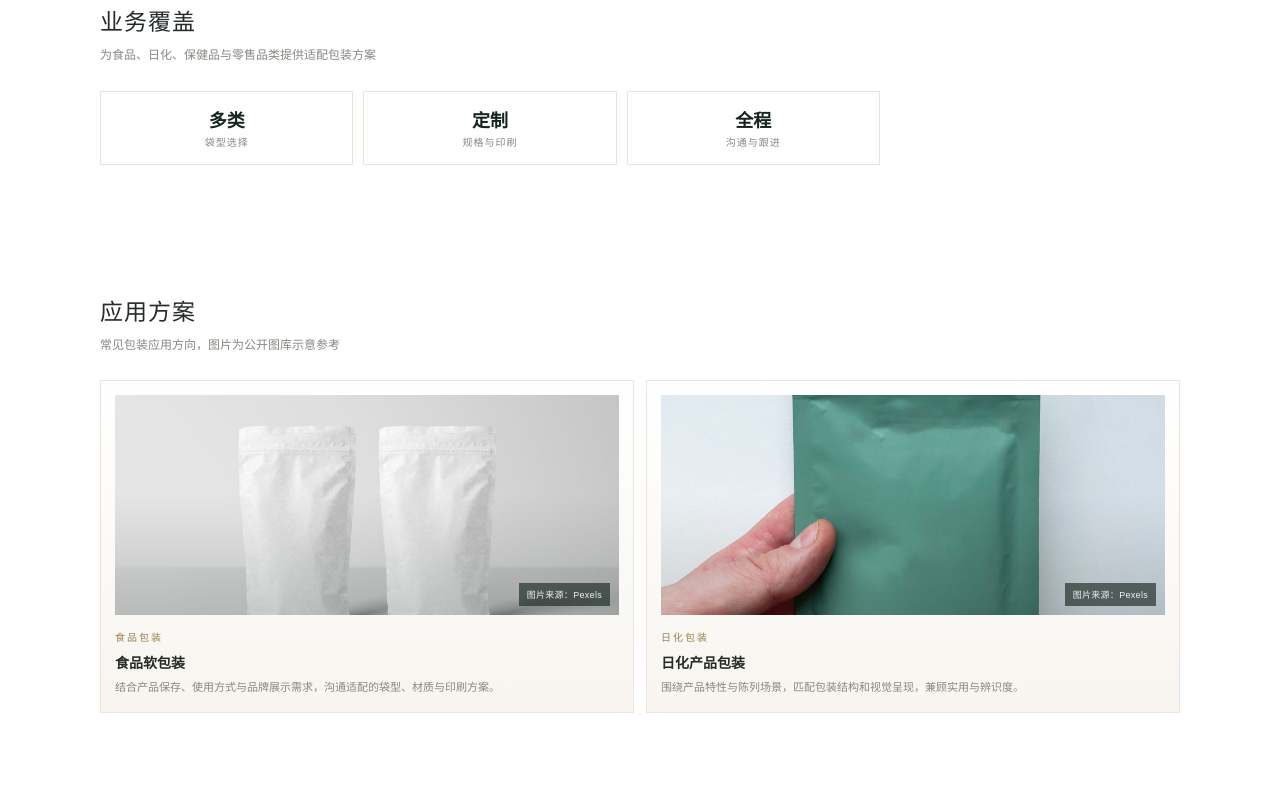
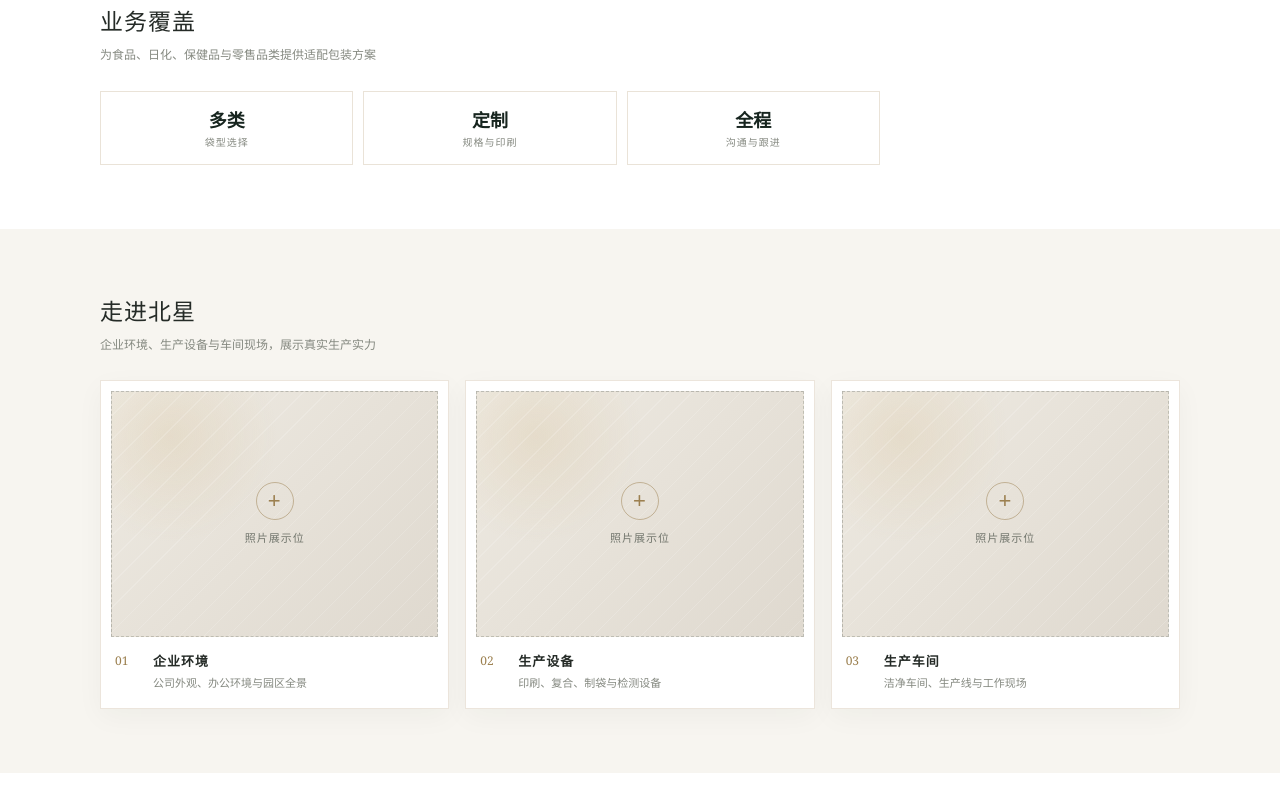
Before and after one commit to mcn124/beixing-packaging-website, a plain HTML site: page index.html in a window 1280 px wide. Shown: the part 1993-2797 px from the top of the page. Drawn offline with Linux system fonts and the light colour scheme.

Commit message:
Add factory photo gallery

```diff
--- a/index.html
+++ b/index.html
@@ -444,6 +444,94 @@
       letter-spacing: 1px;
     }
 
+    .facility {
+      background: var(--paper);
+    }
+
+    .facility-grid {
+      display: grid;
+      gap: 14px;
+    }
+
+    .facility-card {
+      padding: 10px;
+      background: #fff;
+      border: 1px solid #ece5dc;
+      box-shadow: 0 8px 26px rgba(34, 39, 31, .04);
+    }
+
+    .facility-photo {
+      aspect-ratio: 4 / 3;
+      min-height: 180px;
+      display: grid;
+      place-items: center;
+      position: relative;
+      overflow: hidden;
+      background:
+        radial-gradient(circle at 18% 18%, rgba(201,169,110,.18), transparent 32%),
+        linear-gradient(135deg, #eeeae2, #dfd9cf);
+      border: 1px dashed rgba(23,37,31,.2);
+    }
+
+    .facility-photo::after {
+      content: "";
+      position: absolute;
+      inset: 0;
+      background: repeating-linear-gradient(135deg, transparent 0 16px, rgba(255,255,255,.16) 16px 17px);
+      pointer-events: none;
+    }
+
+    .facility-placeholder {
+      position: relative;
+      z-index: 1;
+      display: flex;
+      flex-direction: column;
+      align-items: center;
+      gap: 9px;
+      color: #72766d;
+      font-size: 11px;
+      letter-spacing: 1px;
+    }
+
+    .facility-placeholder-icon {
+      width: 38px;
+      height: 38px;
+      display: grid;
+      place-items: center;
+      color: #9c8050;
+      border: 1px solid rgba(156,128,80,.5);
+      border-radius: 50%;
+      font-size: 22px;
+      font-weight: 300;
+    }
+
+    .facility-caption {
+      display: grid;
+      grid-template-columns: 28px 1fr;
+      gap: 4px 10px;
+      padding: 14px 4px 5px;
+    }
+
+    .facility-index {
+      grid-row: span 2;
+      padding-top: 1px;
+      color: #9c8050;
+      font-family: Georgia, serif;
+      font-size: 12px;
+    }
+
+    .facility-caption h3 {
+      font-size: 13px;
+      font-weight: 600;
+      letter-spacing: 1px;
+    }
+
+    .facility-caption p {
+      color: var(--muted);
+      font-size: 11px;
+      line-height: 1.8;
+    }
+
     .cases-grid {
       display: grid;
       gap: 12px;
@@ -720,6 +808,11 @@
         grid-template-columns: repeat(2, minmax(0, 1fr));
       }
 
+      .facility-grid {
+        grid-template-columns: repeat(3, minmax(0, 1fr));
+        gap: 16px;
+      }
+
       .case-visual {
         height: 220px;
       }
@@ -780,6 +873,7 @@
     <nav class="main-nav" aria-label="主导航">
       <a href="#about">关于我们</a>
       <a href="#culture">企业文化</a>
+      <a href="#facility">工厂实景</a>
       <a href="#products">产品中心</a>
       <a href="#contact">联系我们</a>
     </nav>
@@ -868,6 +962,52 @@
           <strong>全程</strong>
           <span>沟通与跟进</span>
         </div>
+      </div>
+    </section>
+
+    <section class="section facility" id="facility" aria-label="企业实景照片展示区">
+      <h2 class="section-heading">走进北星</h2>
+      <p class="section-subtitle">企业环境、生产设备与车间现场，展示真实生产实力</p>
+      <div class="facility-grid">
+        <article class="facility-card">
+          <div class="facility-photo">
+            <div class="facility-placeholder">
+              <span class="facility-placeholder-icon" aria-hidden="true">+</span>
+              <span>照片展示位</span>
+            </div>
+          </div>
+          <div class="facility-caption">
+            <span class="facility-index">01</span>
+            <h3>企业环境</h3>
+            <p>公司外观、办公环境与园区全景</p>
+          </div>
+        </article>
+        <article class="facility-card">
+          <div class="facility-photo">
+            <div class="facility-placeholder">
+              <span class="facility-placeholder-icon" aria-hidden="true">+</span>
+              <span>照片展示位</span>
+            </div>
+          </div>
+          <div class="facility-caption">
+            <span class="facility-index">02</span>
+            <h3>生产设备</h3>
+            <p>印刷、复合、制袋与检测设备</p>
+          </div>
+        </article>
+        <article class="facility-card">
+          <div class="facility-photo">
+            <div class="facility-placeholder">
+              <span class="facility-placeholder-icon" aria-hidden="true">+</span>
+              <span>照片展示位</span>
+            </div>
+          </div>
+          <div class="facility-caption">
+            <span class="facility-index">03</span>
+            <h3>生产车间</h3>
+            <p>洁净车间、生产线与工作现场</p>
+          </div>
+        </article>
       </div>
     </section>
 
```
